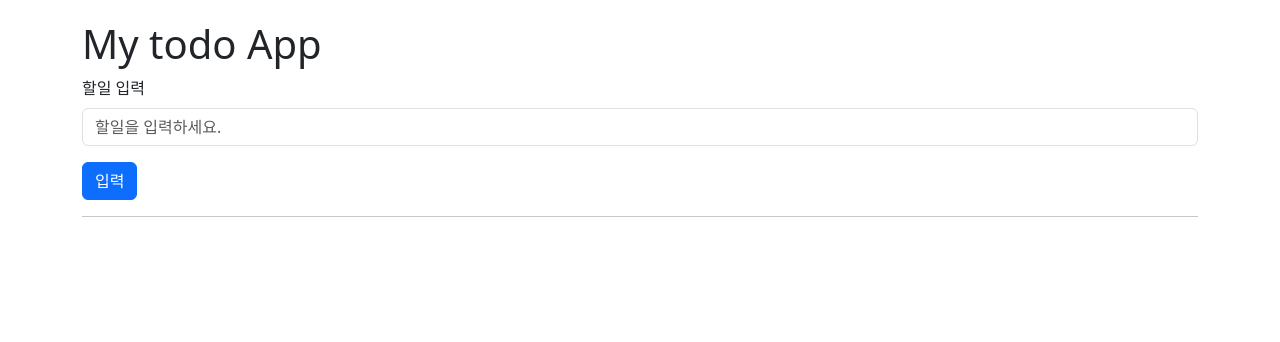
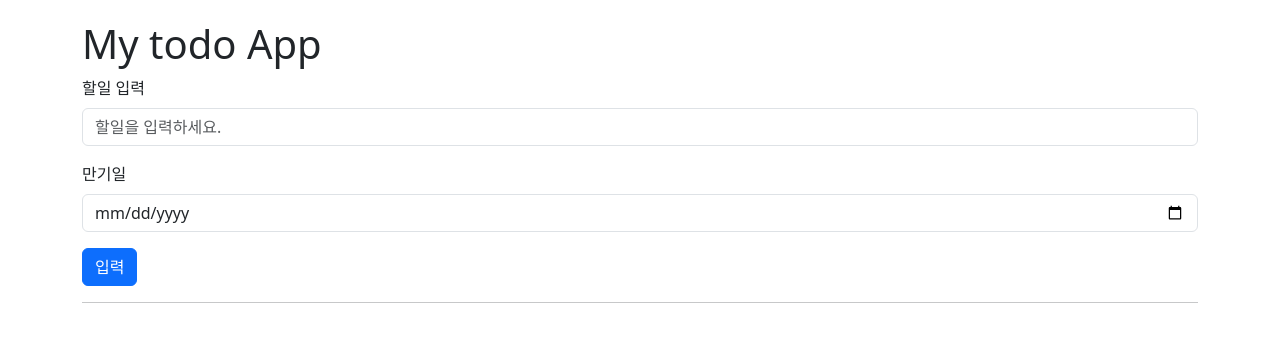
Before and after one commit to yoonji220/react_todo_list_ls, a React (Vite) app: page / in a window 1280 px wide. Shown: the top 342 px of the page. Built offline with nearby package versions, Linux system fonts and the light colour scheme.

Commit message:
feat: add due date functionality to todo items and update handling in Todo component

```diff
--- a/src/App.jsx
+++ b/src/App.jsx
@@ -27,11 +27,12 @@ function App() {
     return maxId + 1;
   }, [todo]);
 
-  const addTodo = title => {
+  const addTodo = (title, due) => {
     const newTodo = {
       id: nextId,
       title,
       checked: false,
+      due,
     };
 
     setTodo(prev => [...prev, newTodo]);
@@ -48,9 +49,11 @@ function App() {
     setTodo(prev => prev.filter(item => item.id !== _id));
   };
 
-  const updateTodo = (_id, _title) => {
+  const updateTodo = (_id, _title, _due) => {
     setTodo(prev =>
-      prev.map(item => (item.id === _id ? { ...item, title: _title } : item)),
+      prev.map(item =>
+        item.id === _id ? { ...item, title: _title, due: _due } : item,
+      ),
     );
   };
   return (
@@ -60,8 +63,9 @@ function App() {
         <Form
           onSubmit={e => {
             e.preventDefault();
-            addTodo(e.target.todo.value);
+            addTodo(e.target.todo.value, e.target.due.value);
             inputRef.current.value = "";
+            e.target.due.value = "";
           }}
         >
           <Form.Group className="mb-3" controlId="todoInput">
@@ -73,6 +77,11 @@ function App() {
               placeholder="할일을 입력하세요."
             />
           </Form.Group>
+          <Form.Group className="mb-3" controlId="dueInput">
+            <Form.Label>만기일</Form.Label>
+            <Form.Control type="date" name="due" />
+          </Form.Group>
+
           <Button type="submit" variant="primary">
             입력
           </Button>
--- a/src/Todo.jsx
+++ b/src/Todo.jsx
@@ -6,6 +6,11 @@ export default function Todo({ data, checkUpdate, deleteTodo, updateTodo }) {
   const [isChecked, setIsChecked] = useState(data.checked);
   const [mode, setMode] = useState("read");
   const [title, setTitle] = useState(data.title);
+  const [due, setDue] = useState(data.due || "");
+
+  const handleDueChange = e => {
+    setDue(e.target.value);
+  };
 
   const handleChecked = () => {
     const value = !isChecked;
@@ -42,6 +47,7 @@ export default function Todo({ data, checkUpdate, deleteTodo, updateTodo }) {
             label={data.title}
             onChange={handleChecked}
           />
+          {data.due && <small>만기일: {data.due}</small>}
           <div className="d-flex gap-2">
             <Button variant="secondary" size="sm" onClick={changeToEdit}>
               수정
@@ -56,7 +62,7 @@ export default function Todo({ data, checkUpdate, deleteTodo, updateTodo }) {
         <Form
           onSubmit={e => {
             e.preventDefault();
-            updateTodo(data.id, title);
+            updateTodo(data.id, title, due);
             setMode("read");
           }}
         >
@@ -66,6 +72,15 @@ export default function Todo({ data, checkUpdate, deleteTodo, updateTodo }) {
               name="todo"
               value={title}
               onChange={handleChange}
+            />
+          </Form.Group>
+          <Form.Group className="mb-3" controlId={`todoDue-${data.id}`}>
+            <Form.Label>만기일</Form.Label>
+            <Form.Control
+              type="date"
+              name="due"
+              value={due}
+              onChange={handleDueChange}
             />
           </Form.Group>
           <div className="d-flex gap-2">
```
